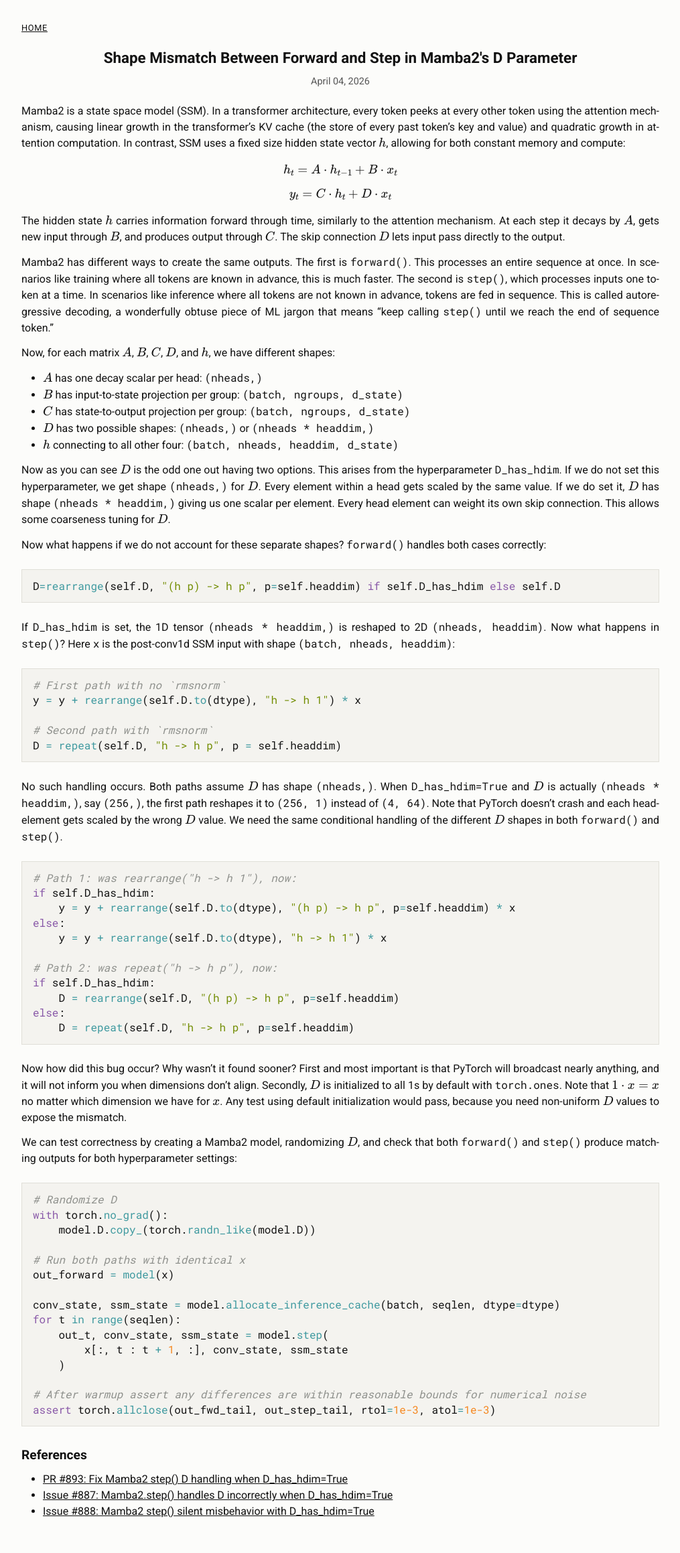
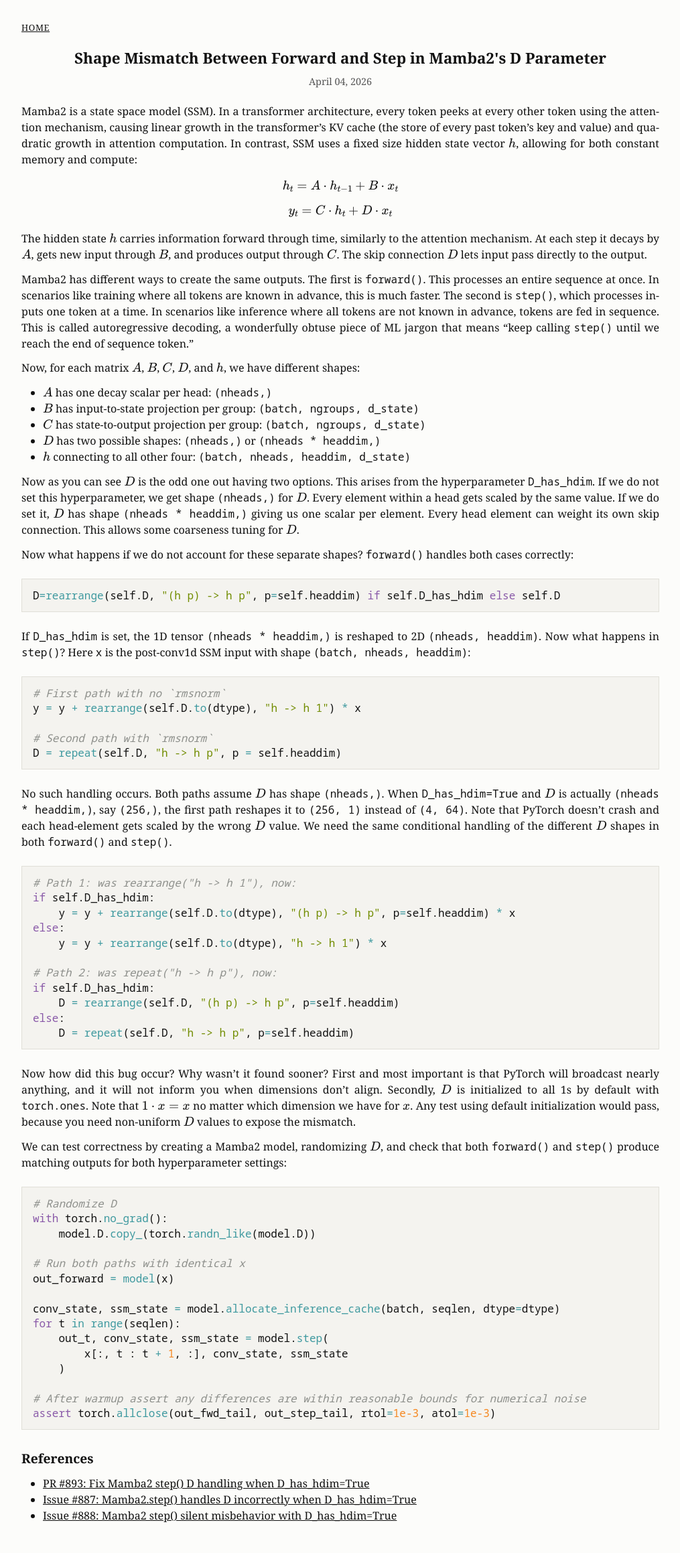
Before and after one commit to ccs668899/ccs668899.github.io, a Jekyll site: the page built from _posts/2026-04-04-mamba2-d-shape-mismatch.md, in a window 1280 px wide. Shown: the whole page at 67% size, without its empty margins (132-1147 px from the left). Built offline with Jekyll 4.4.1, drawn with Linux system fonts in a browser that asks for light colours.

Commit message:
Switch to Noto Serif / Noto Sans Mono font family

```diff
--- a/assets/css/style.css
+++ b/assets/css/style.css
@@ -1,4 +1,4 @@
-@import url('https://fonts.googleapis.com/css2?family=Roboto:wght@400;700&family=Roboto+Mono:wght@400;700&display=swap');
+@import url('https://fonts.googleapis.com/css2?family=Noto+Serif:wght@400;700&family=Noto+Sans+Mono:wght@400;700&display=swap');
 
 :root {
   --bg: #fcfcfa;
@@ -25,7 +25,7 @@
 *, *::before, *::after { box-sizing: border-box; margin: 0; padding: 0; }
 
 body {
-  font-family: 'Roboto', sans-serif;
+  font-family: 'Noto Serif', serif;
   font-size: 1rem;
   line-height: 1.5;
   color: var(--text);
@@ -69,12 +69,12 @@ a { color: var(--link); text-decoration: underline; }
 a:hover { text-decoration: none; }
 
 code {
-  font-family: 'Roboto Mono', monospace;
+  font-family: 'Noto Sans Mono', monospace;
   font-size: 1rem;
 }
 
 pre {
-  font-family: 'Roboto Mono', monospace;
+  font-family: 'Noto Sans Mono', monospace;
   font-size: 1rem;
   line-height: 1.4;
   background: var(--code-bg);
```
